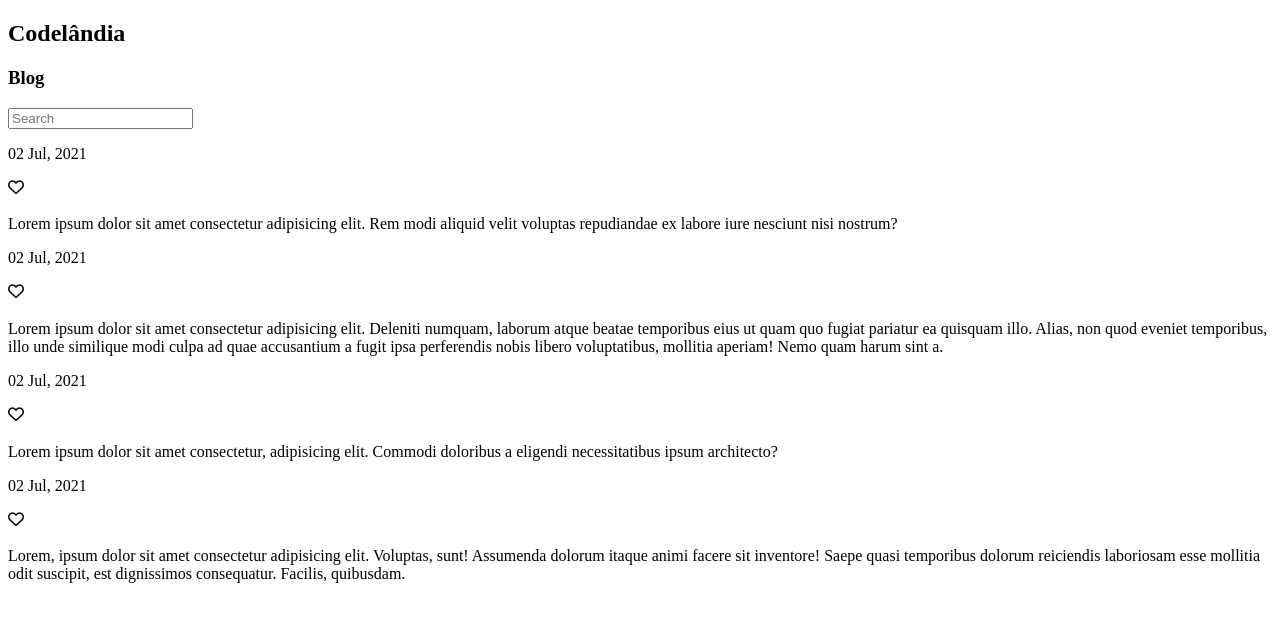
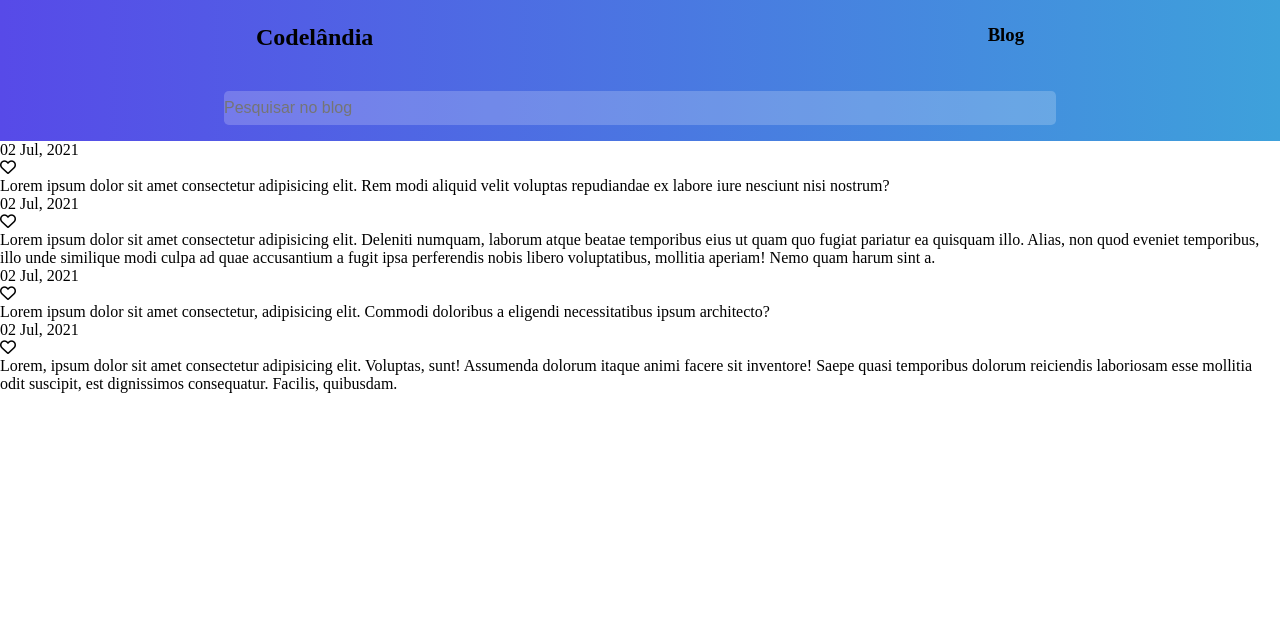
Before and after one commit to Thiago-Barreto-R/Codelandia-Blog, a plain HTML site: page index.html in a window 1280 px wide. Drawn offline with Linux system fonts and the light colour scheme.

Commit message:
Adding page CSS, font, icons and variable.

```diff
--- a/index.html
+++ b/index.html
@@ -6,7 +6,13 @@
     <meta name="viewport" content="width=device-width, initial-scale=1.0">
     <title>Codelândia</title>
 
+    <link rel="stylesheet" href="css/styles.css">
+
     <link rel="stylesheet" href="https://cdnjs.cloudflare.com/ajax/libs/font-awesome/6.0.0-beta3/css/all.min.css" integrity="sha512-Fo3rlrZj/k7ujTnHg4CGR2D7kSs0v4LLanw2qksYuRlEzO+tcaEPQogQ0KaoGN26/zrn20ImR1DfuLWnOo7aBA==" crossorigin="anonymous" referrerpolicy="no-referrer" />
+
+    <link rel="preconnect" href="https://fonts.googleapis.com">
+    <link rel="preconnect" href="https://fonts.gstatic.com" crossorigin>
+    <link href="https://fonts.googleapis.com/css2?family=Lexend+Deca:wght@300;400;500&display=swap" rel="stylesheet">
 </head>
 <body>
     <header class="menu">
@@ -14,8 +20,9 @@
             <h2>Codelândia</h2>
             <h3>Blog</h3>
         </div>
-        <article>
-            <input type="text" text="" placeholder="Search">
+        <article class="search">
+            <i></i>
+            <input type="search" text="" placeholder="Pesquisar no blog">
         </article>
     </header>
     <section class="card">
--- /dev/null
+++ b/scss/_global.scss
@@ -0,0 +1,5 @@
+* {
+    box-sizing: border-box;
+    padding: 0;
+    margin: 0;
+}
--- /dev/null
+++ b/scss/_header.scss
@@ -0,0 +1,31 @@
+.menu {
+    background: linear-gradient(to right, #574AE8, #3EA1DB
+    );
+    display: flex;
+    flex-direction: column;
+    width: 100%;
+
+    .tittle {
+        display: flex;
+        margin: 0 auto;
+        justify-content: space-between;
+        padding: 1.5rem 0;
+        width: 60%;
+    }
+
+    .search {
+        margin: 0 auto;
+        padding: 1rem 0;
+
+        input {
+            width: 52rem;
+            padding: .5rem 0;
+            border-radius: .3rem;
+            outline: none;
+            border: none;
+            background-color: #FFFFFF33;
+            font-size: 1rem;
+            font-weight: 500;
+        }
+    }
+}
--- /dev/null
+++ b/scss/styles.scss
@@ -0,0 +1,2 @@
+@use 'global' as *;
+@use 'header' as *;
```
Also changed, not shown: css/styles.css (added), scss/_variables.scss (added), 1 other file.
